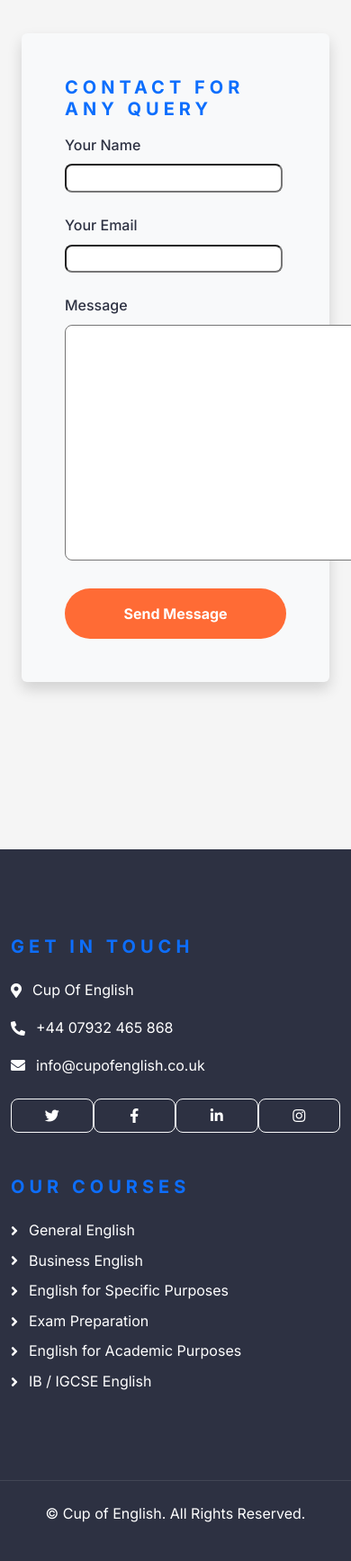
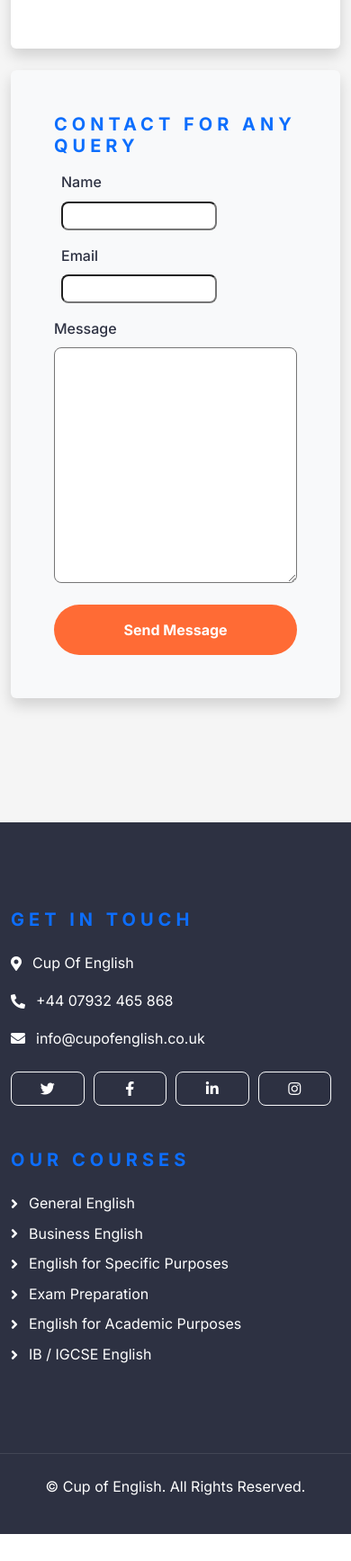
Before and after one commit to jackpoletek/cup-of-english, a Django app: page /contact/ in a window 390 px wide; the page is wider, and only the part inside the window is pictured. Shown: the part 1151-2886 px from the top of that part at 90% size. After the commit the page ends 2856 px from the top of that part, so only its background shows below. Run offline with Django 5.2, Linux system fonts and the light colour scheme; parts of the project's set-up code (start-up, migrations or seed data) failed here and were passed over; some libraries are stand-ins or nearby versions.

Commit message:
Improve contact page layout and footer spacing

```diff
--- a/core/templates/core/contact.html
+++ b/core/templates/core/contact.html
@@ -14,41 +14,13 @@
     </div>
 </div>
 
-<div class="container-fluid py-5">
 <div class="container py-5">
 
-        <div class="row g-5">
+    <div class="row g-4 align-items-stretch">
 
-            <div class="col-lg-5">
+        <div class="col-lg-6 order-2 order-lg-1 d-flex">
 
-                <h5 class="text-primary text-uppercase mb-3" style="letter-spacing: 5px;">
-                    Get In Touch
-                </h5>
-
-                <h1 class="mb-4">We'd Love To Hear From You</h1>
-
-                <p class="mb-4">
-                    Have questions about our courses or need help choosing the right program?
-                    Contact us and our team will respond as soon as possible.
-                </p>
-
-                <div class="mb-4">
-                    <p><i class="fa fa-map-marker-alt me-2 text-primary"></i>Cup Of English</p>
-                    <p><i class="fa fa-phone-alt me-2 text-primary"></i>+44 07932 465 868</p>
-                    <p><i class="fa fa-envelope me-2 text-primary"></i>info@cupofenglish.co.uk</p>
-                </div>
-
-                <div class="mb-4">
-                    <iframe src="https://www.google.com/maps?q=London&output=embed" width="100%" height="250"
-                        style="border:0; border-radius:8px;" allowfullscreen="" loading="lazy">
-                    </iframe>
-                </div>
-
-            </div>
-
-            <div class="col-lg-7">
-
-                <div class="bg-light rounded shadow p-5">
+            <div class="bg-light rounded shadow p-5 w-100 d-flex flex-column">
 
                 <h5 class="text-primary text-uppercase mb-3" style="letter-spacing: 5px;">
                     Contact For Any Query
@@ -60,41 +32,69 @@
                 </div>
                 {% endif %}
 
-                    <form method="POST">
+                <form method="POST" class="flex-grow-1 d-flex flex-column">
                     {% csrf_token %}
 
-                        <div class="row">
+                    <div class="row g-3 contact-input-row">
 
-                            <div class="col-md-6 mb-4">
-                                <label class="form-label fw-medium">Your Name</label>
+                        <div class="col-12 col-md-6 contact-input-col">
+                            <label class="form-label fw-medium">Name</label>
                             {{ form.name }}
                         </div>
 
-                            <div class="col-md-6 mb-4">
-                                <label class="form-label fw-medium">Your Email</label>
+                        <div class="col-12 col-md-6 contact-input-col">
+                            <label class="form-label fw-medium">Email</label>
                             {{ form.email }}
                         </div>
 
                     </div>
 
-                        <div class="mb-4">
+                    <div class="mt-3 flex-grow-1 d-flex flex-column">
                         <label class="form-label fw-medium">Message</label>
                         {{ form.message }}
                     </div>
 
-                        <button type="submit" class="btn btn-primary py-3 px-5 rounded-pill fw-bold">
+                    <button type="submit" class="btn btn-primary py-3 px-5 rounded-pill fw-bold mt-4 align-self-start">
                         Send Message
                     </button>
 
                 </form>
 
             </div>
+        </div>
+
+        <div class="col-lg-6 order-1 order-lg-2 d-flex">
+
+            <div class="bg-white rounded shadow p-5 w-100 d-flex flex-column">
+
+                <h5 class="text-primary text-uppercase mb-3" style="letter-spacing: 5px;">
+                    Get In Touch
+                </h5>
+
+                <h1 class="mb-4">We'd Love To Hear From You</h1>
+
+                <p class="mb-4">
+                    Do you have questions about our courses or need help choosing the right program?
+                    Contact us and our team will respond as soon as possible.
+                </p>
+
+                <div class="mb-4">
+                    <p><i class="fa fa-map-marker-alt me-2 text-primary"></i>Cup Of English</p>
+                    <p><i class="fa fa-phone-alt me-2 text-primary"></i>+44 07932 465 868</p>
+                    <p><i class="fa fa-envelope me-2 text-primary"></i>info@cupofenglish.co.uk</p>
+                </div>
+
+                <div class="mt-auto">
+                    <iframe src="https://www.google.com/maps?q=London&output=embed" class="contact-map" width="100%"
+                        height="250" allowfullscreen="" loading="lazy">
+                    </iframe>
+                </div>
+
+            </div>
+        </div>
 
     </div>
 
 </div>
 
-    </div>
-</div>
-
 {% endblock %}
--- a/static/cup_of_english/css/style.css
+++ b/static/cup_of_english/css/style.css
@@ -187,6 +187,21 @@ form textarea {
     border-radius: var(--border-radius);
 }
 
+.contact-input-row {
+    max-width: 70%;
+    margin-left: 0;
+    margin-right: auto;
+}
+
+.contact-input-col {
+    display: flex;
+    flex-direction: column;
+}
+
+.contact-map {
+    border: 0;
+    border-radius: 8px;
+}
 
 /* Footer */
 
@@ -235,6 +250,14 @@ footer a,
 
 footer a:hover {
     color: var(--primary-color);
+}
+
+.footer-socials a {
+    margin-right: 10px;
+}
+
+footer-socials a:last-child {
+    margin-right: 0;
 }
 
 
@@ -290,6 +313,13 @@ footer a:hover {
     }
 }
 
+.contact-section .bg-light {
+    display: flex;
+    flex-direction: column;
+    justify-content: space-between;
+}
+
+
 /* Responsive design */
 
 /* Mobile devices < 768px */
@@ -321,6 +351,13 @@ footer a:hover {
         font-size: 0.95rem;
     }
 
+    .row.g-4 > div {
+        margin-bottom: 20px;
+    }
+
+    form .row > div {
+        margin-bottom: 10px;
+    }
 }
 
 /* Tablet ≥ 768px */
--- a/templates/includes/footer.html
+++ b/templates/includes/footer.html
@@ -3,7 +3,6 @@
         <div class="col-lg-12 col-md-12">
             <div class="row">
 
-                <!-- Get In Touch -->
                 <div class="col-md-6 mb-5">
                     <h5 class="text-primary text-uppercase mb-4 footer-heading">Get In Touch</h5>
 
@@ -22,18 +21,19 @@
                         <span>info@cupofenglish.co.uk</span>
                     </p>
 
-                    <div class="d-flex justify-content-start mt-4">
-                        <a class="btn btn-outline-light btn-square mr-2" href="https://twitter.com" target="_blank"
+                    <div class="d-flex justify-content-start mt-4 footer-socials">
+
+                        <a class="btn btn-outline-light btn-square" href="https://twitter.com" target="_blank"
                             rel="noopener noreferrer">
                             <i class="fab fa-twitter"></i>
                         </a>
 
-                        <a class="btn btn-outline-light btn-square mr-2" href="https://facebook.com" target="_blank"
+                        <a class="btn btn-outline-light btn-square" href="https://facebook.com" target="_blank"
                             rel="noopener noreferrer">
                             <i class="fab fa-facebook-f"></i>
                         </a>
 
-                        <a class="btn btn-outline-light btn-square mr-2" href="https://linkedin.com" target="_blank"
+                        <a class="btn btn-outline-light btn-square" href="https://linkedin.com" target="_blank"
                             rel="noopener noreferrer">
                             <i class="fab fa-linkedin-in"></i>
                         </a>
@@ -42,10 +42,10 @@
                             rel="noopener noreferrer">
                             <i class="fab fa-instagram"></i>
                         </a>
+
                     </div>
                 </div>
 
-                <!-- Our Courses -->
                 <div class="col-md-6 mb-5">
                     <h5 class="text-primary text-uppercase mb-4 footer-heading">Our Courses</h5>
 
```
Lines whose indentation alone changed are shown as unchanged.
